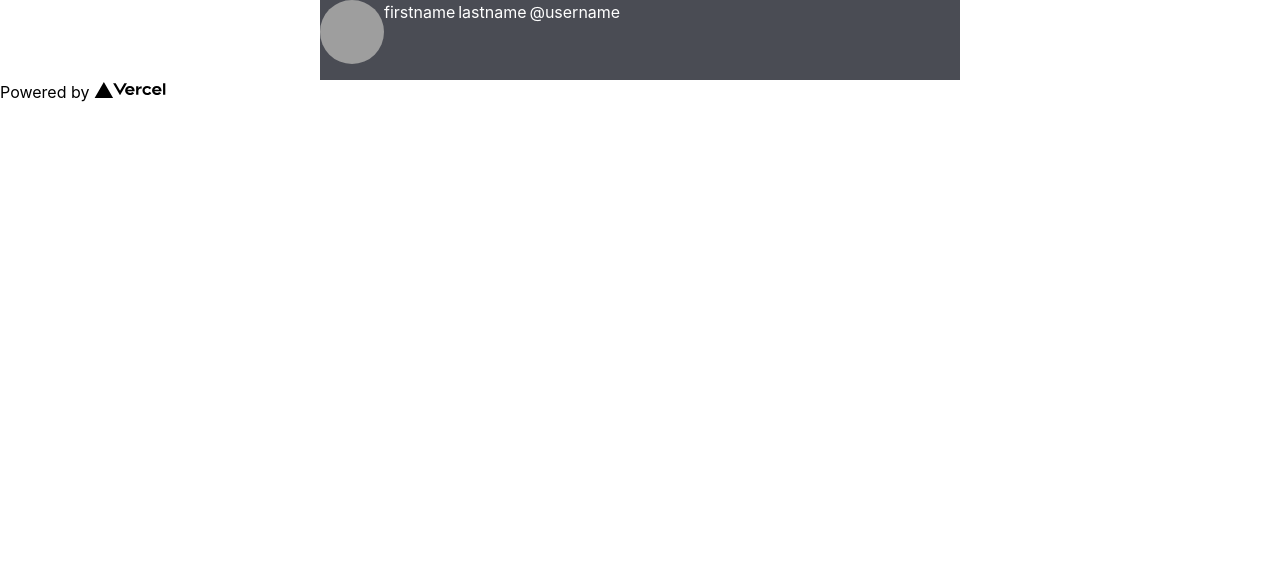
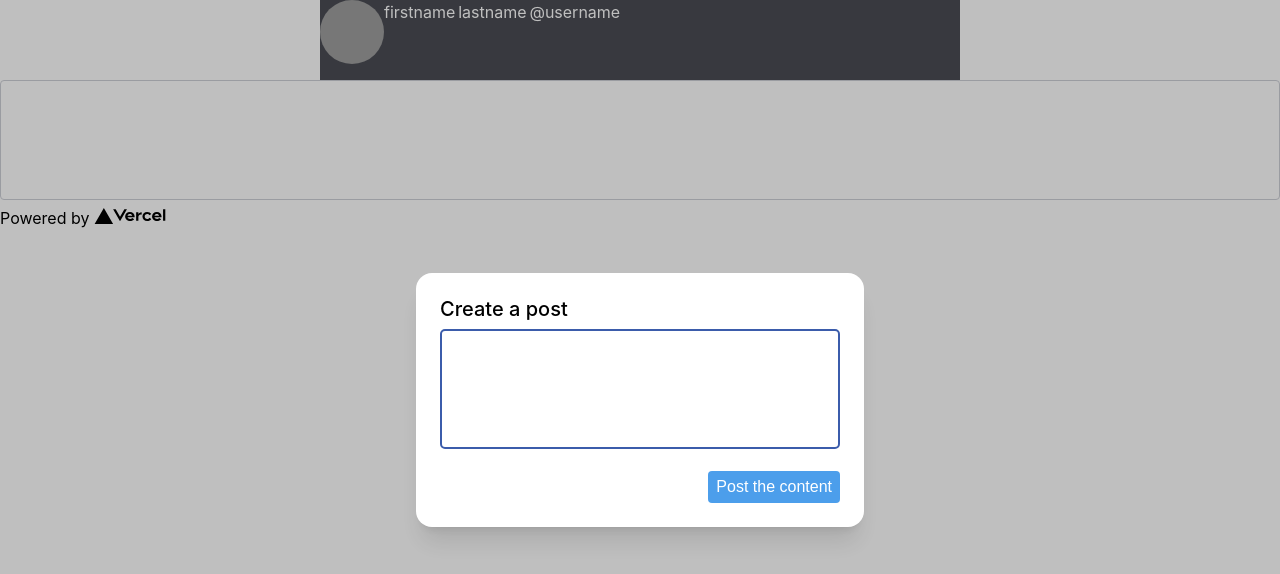
Before and after one commit to hugosinp/bsocial-front, a Next.js app: page / in a window 1280 px wide. Shown: the top 574 px of the page. Built offline with nearby package versions, Linux system fonts and the light colour scheme; grey boxes are pictures that could not be loaded.

Commit message:
New component Modal

```diff
--- a/components/InputText.tsx
+++ b/components/InputText.tsx
@@ -3,14 +3,15 @@ import clsx from 'clsx';
 import Cross from '../public/assets/svg/cross';
 
 interface InputTextProps {
-	type?: 'text' | 'number' | 'email';
+	type?: 'text' | 'number' | 'email' | 'password';
 	fullWidth?: boolean;
 	isSmall?: boolean;
 	min?: string;
 	isCenter?: boolean;
+	onChange: (e: ChangeEvent<HTMLInputElement>) => void;
 	handleDelete?: (value: string) => void;
 	placeHolder?: string;
-	value: string | number;
+	value?: string | number;
 	rounded?: boolean;
 	cross?: boolean;
 	semiBold?: boolean;
@@ -26,20 +27,19 @@ const InputText: React.FC<InputTextProps> = ({
 	rounded = true,
 	value,
 	handleDelete,
+	onChange,
 	cross = false,
 	semiBold = false,
 }) => {
-	const [state, setState] = useState<string | number>(value);
+	const [state, setState] = useState<string | number | undefined>(value);
 
 	useEffect(() => {
 		setState(value);
 	}, [value]);
 
 	const handleChange = (e: ChangeEvent<HTMLInputElement>) => {
-		const regex = new RegExp(/^[0-9]*$/g);
-		if (e.target.value && ((e.target.value.match(regex) && type === 'number') || type === 'text' || type === 'email')) {
-			setState(e.target.value);
-		}
+		setState(e.target.value);
+		onChange(e);
 	};
 	const handleClick = () => {
 		setState('');
--- a/components/Modal.tsx
+++ b/components/Modal.tsx
@@ -1,13 +1,128 @@
-import React from 'react';
-
-// import Button from './Button';
+import React, { ChangeEvent } from 'react';
+import { Dialog, Transition } from '@headlessui/react';
+import { Fragment, useState } from 'react';
+import Button from './Button';
+import InputText from './InputText';
+import TextArea from './TextArea';
 
 interface ModalProps {
-	fullWidth?: boolean;
+	title: string;
+	text?: string;
+	type: 'login' | 'post';
+	blockCloseModal?: boolean;
 }
 
-const Modal: React.FC<ModalProps> = ({}) => {
-	return <div></div>;
+const Modal: React.FC<ModalProps> = ({ title, type, blockCloseModal = false }) => {
+	const [isOpen, setIsOpen] = useState(true);
+	const [content, setContent] = useState('');
+	const [login, setLogin] = useState('');
+	const [password, setPassword] = useState('');
+
+	function closeModal() {
+		if (blockCloseModal) setIsOpen(true);
+		else setIsOpen(false);
+	}
+
+	// function openModal() {
+	// 	setIsOpen(true);
+	// }
+
+	return (
+		<>
+			{/* <div className="fixed inset-0 flex items-center justify-center">
+				<Button onClick={openModal} variant="outline">
+					Open dialog
+				</Button>
+			</div> */}
+
+			<Transition appear show={isOpen} as={Fragment}>
+				<Dialog as="div" className="relative z-10" onClose={closeModal}>
+					<Transition.Child
+						as={Fragment}
+						enter="ease-out duration-300"
+						enterFrom="opacity-0"
+						enterTo="opacity-100"
+						leave="ease-in duration-200"
+						leaveFrom="opacity-100"
+						leaveTo="opacity-0"
+					>
+						<div className="fixed inset-0 bg-black bg-opacity-25" />
+					</Transition.Child>
+
+					<div className="fixed inset-0 overflow-y-auto">
+						<div className="flex min-h-full items-center justify-center p-4 text-center">
+							<Transition.Child
+								as={Fragment}
+								enter="ease-out duration-300"
+								enterFrom="opacity-0 scale-95"
+								enterTo="opacity-100 scale-100"
+								leave="ease-in duration-200"
+								leaveFrom="opacity-100 scale-100"
+								leaveTo="opacity-0 scale-95"
+							>
+								<Dialog.Panel className="w-full max-w-md transform overflow-hidden rounded-2xl bg-white p-6 text-left align-middle shadow-xl transition-all">
+									<Dialog.Title as="h3" className="text-lg font-medium leading-6 text-gray-900">
+										{title}
+									</Dialog.Title>
+									{type == 'login' && (
+										<>
+											<div className="mt-8">
+												<InputText
+													placeHolder="login"
+													value={login}
+													onChange={(e: ChangeEvent<HTMLInputElement>) => {
+														setLogin(e.target.value);
+													}}
+													fullWidth
+													cross
+												/>
+												<InputText
+													placeHolder="password"
+													value={password}
+													type="password"
+													onChange={(e: ChangeEvent<HTMLInputElement>) => {
+														setPassword(e.target.value);
+													}}
+													fullWidth
+													cross
+												/>
+											</div>
+											<div className="mt-6 float-right flex">
+												<Button variant="white" onClick={closeModal}>
+													No account?
+												</Button>
+												<Button variant="contained" onClick={closeModal}>
+													Se connecter
+												</Button>
+											</div>
+										</>
+									)}
+									{type == 'post' && (
+										<>
+											<div className="mt-2">
+												<TextArea
+													cross
+													value={content}
+													onChange={(e: ChangeEvent<HTMLTextAreaElement>) => {
+														setContent(e.target.value);
+													}}
+												/>
+											</div>
+											<div className="mt-4 float-right">
+												<Button variant="contained" onClick={closeModal}>
+													Post the content
+												</Button>
+											</div>
+										</>
+									)}
+								</Dialog.Panel>
+							</Transition.Child>
+						</div>
+					</div>
+				</Dialog>
+			</Transition>
+		</>
+	);
 };
 
 export default Modal;
--- a/package.json
+++ b/package.json
@@ -10,6 +10,7 @@
 		"prepare": "husky install"
 	},
 	"dependencies": {
+		"@headlessui/react": "^1.6.5",
 		"axios": "^0.27.2",
 		"clsx": "^1.1.1",
 		"next": "12.1.6",
--- a/pages/index.tsx
+++ b/pages/index.tsx
@@ -2,8 +2,28 @@ import Head from 'next/head';
 import Image from 'next/image';
 import styles from '../styles/Home.module.css';
 import Profil from './../components/Profil';
+import { useMemo, useState, ChangeEvent } from 'react';
+import TextArea from '../components/TextArea';
+import Modal from '../components/Modal';
 
 export default function Home() {
+	const [content, setContent] = useState('');
+
+	const textAreaMemo = useMemo(() => {
+		return (
+			<TextArea
+				cross
+				value={content}
+				onChange={(e: ChangeEvent<HTMLTextAreaElement>) => {
+					setContent(e.target.value);
+				}}
+			/>
+		);
+	}, [content]);
+
+	const modalMemo = useMemo(() => {
+		return <Modal title="Create a post" type="post" />;
+	}, []);
 	return (
 		<div className={styles.container}>
 			<Head>
@@ -14,7 +34,10 @@ export default function Home() {
 
 			<main className={styles.main}>
 				<Profil fullWidth />
+
+				{modalMemo}
 			</main>
+			{textAreaMemo}
 
 			<footer className={styles.footer}>
 				<a
--- a/pages/login/index.tsx
+++ b/pages/login/index.tsx
@@ -38,11 +38,11 @@ export default function Login() {
 					username: username,
 					password: password,
 				})
-				.then(function (response) {
+				.then(function (response: any) {
 					router.push('http://localhost:3000/home').then();
 					localStorage.setItem('token', response.data.accessToken);
 				})
-				.catch(function (error) {
+				.catch(function (error: any) {
 					console.log(error);
 				});
 		}
```
Also changed, not shown: 1 other file (tests, documents, lock files or other folders).
